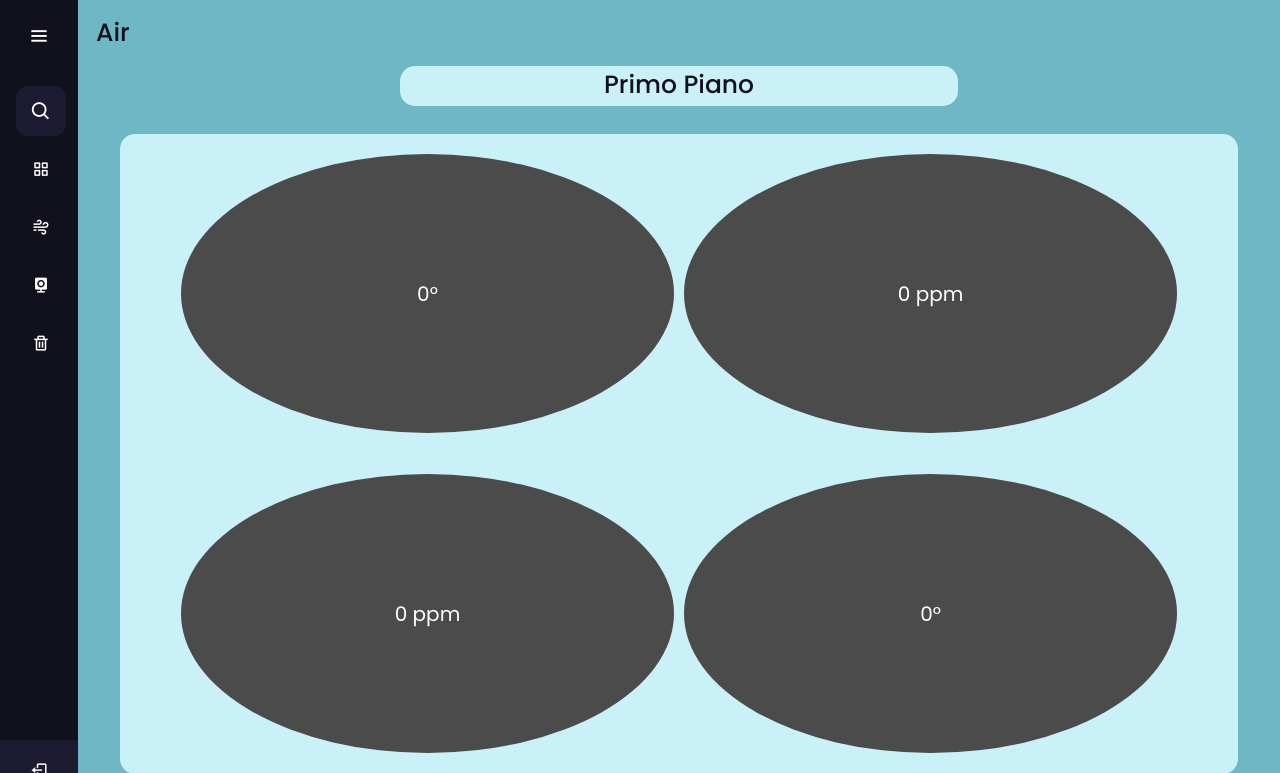
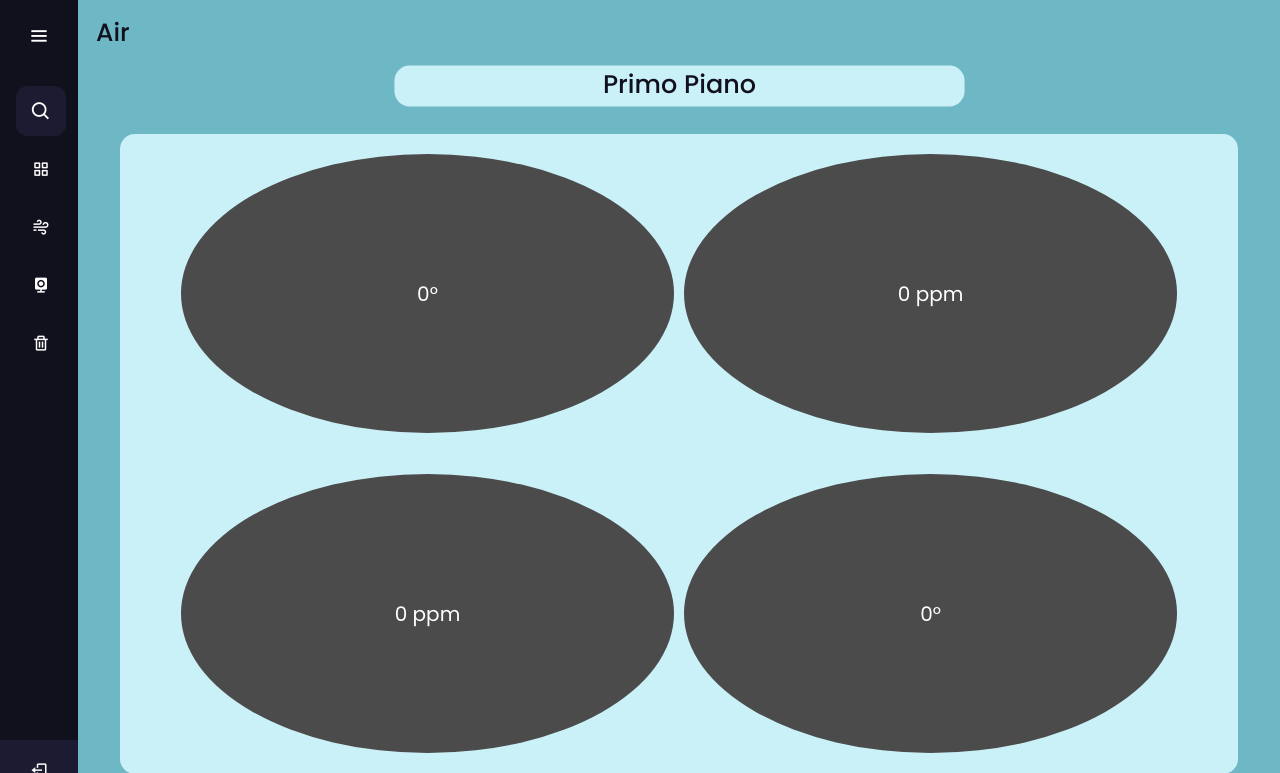
Before and after one commit to oberdfr/MonitoringSystem_WebServer, a Flask app: page /air.html in a window 1280 px wide, with the pointer over the restyled element. Shown: the top 773 px of the page. Run offline with Flask 3, Linux system fonts and the light colour scheme; the visitor is signed in with stand-in values (Sample User, id 1); parts of the project's set-up code (start-up, migrations or seed data) failed here and were passed over.

Commit message:
website: add hover effect to result_air_text too

```diff
--- a/static/css/style.css
+++ b/static/css/style.css
@@ -388,6 +388,11 @@ body {
 
 }
 
+.result_air_text:hover {
+  transform: scale(1.02);
+
+}
+
 .result_black:hover {
   transform: scale(1.02);
 }
```
